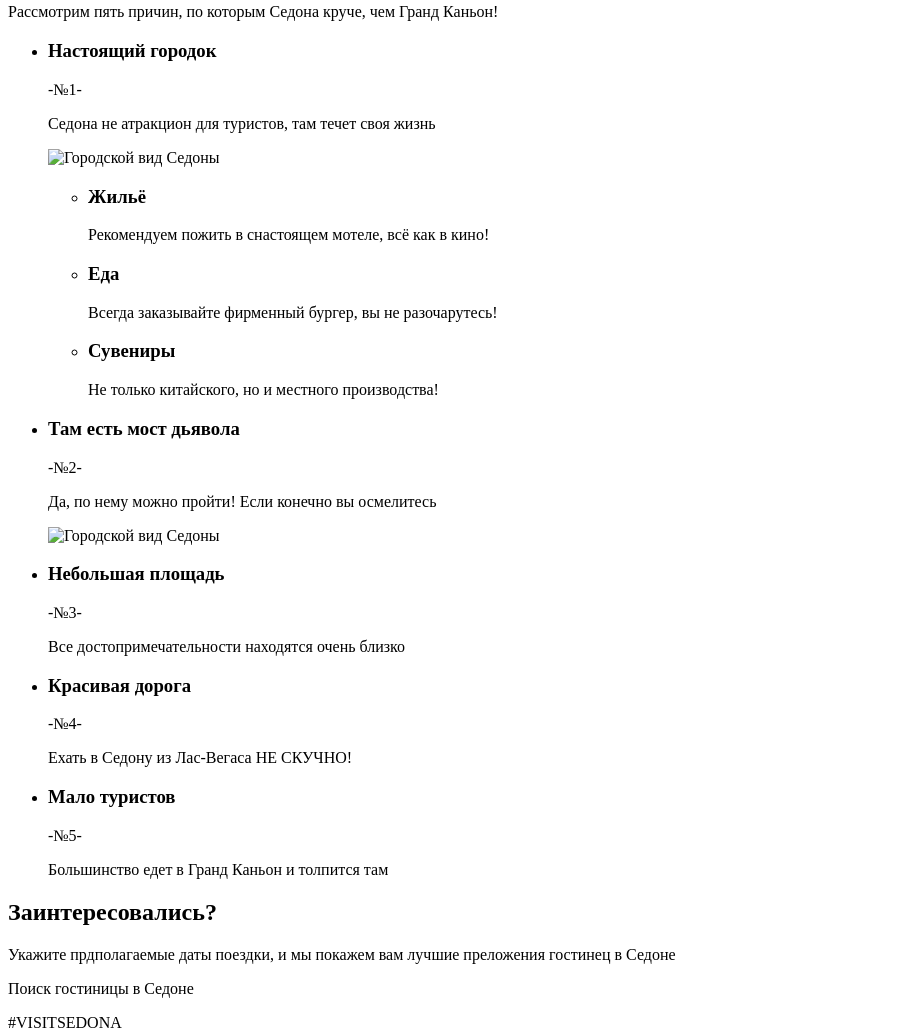
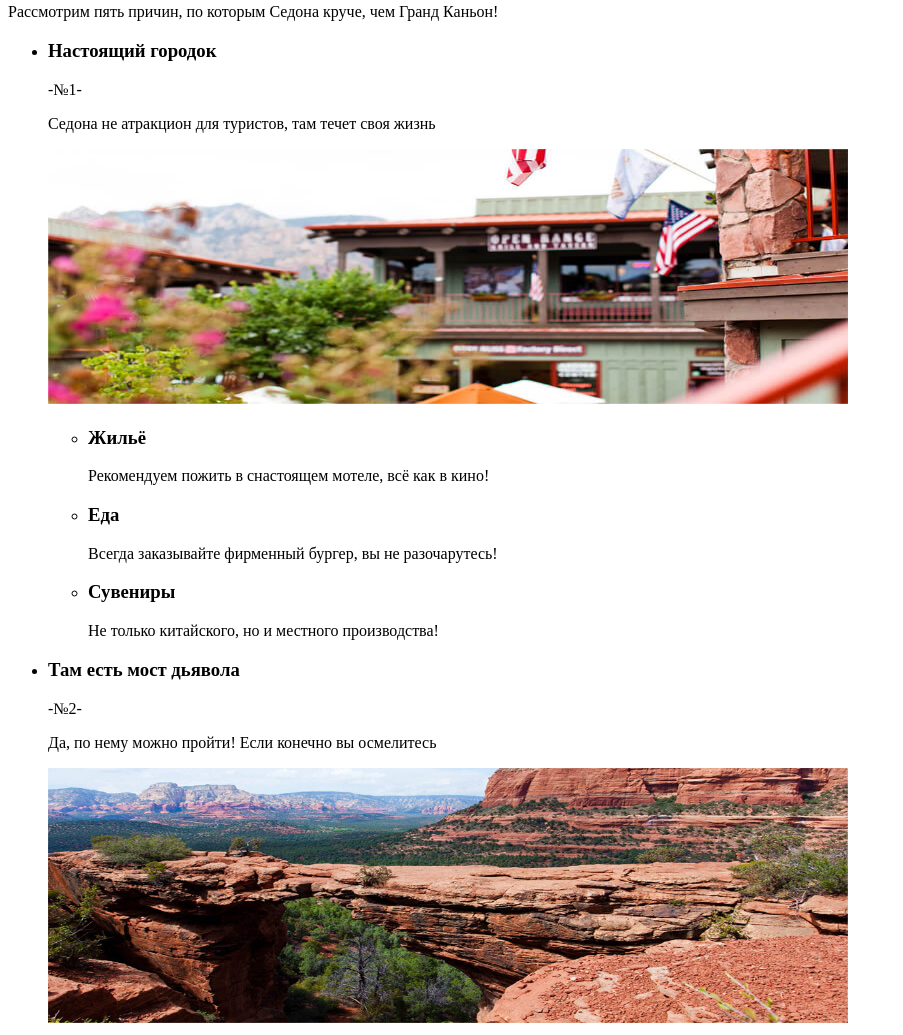
Before and after one commit to tuxar4ik/126081-sedona, a plain HTML site: page index.html in a window 1280 px wide. Shown: the part 508-1543 px from the top of the page, without its empty margins (0-903 px from the left). Drawn offline with Linux system fonts and the light colour scheme.

Commit message:
Исправила имена изображений

```diff
--- a/index.html
+++ b/index.html
@@ -38,7 +38,7 @@
               <span>-№1-</span>
               <p>Седона не атракцион для туристов, там течет своя жизнь</p>
             </div>
-            <img src="img/feature-1-1200.jpg" alt="Городской вид Седоны" width="800" height="255">
+            <img src="img/feature-1.jpg" alt="Городской вид Седоны" width="800" height="255">
             <ul class="feature-first-list">
               <li>
                 <span class="icon-home"></span>
@@ -63,7 +63,7 @@
               <span>-№2-</span>
               <p>Да, по нему можно пройти! Если конечно вы осмелитесь</p>
             </div">
-            <img src="img/feature-2-1200.jpg" alt="Городской вид Седоны" width="800" height="255">
+            <img src="img/feature-2.jpg" alt="Городской вид Седоны" width="800" height="255">
           </li>
 
           <li class="feature-third">
```
